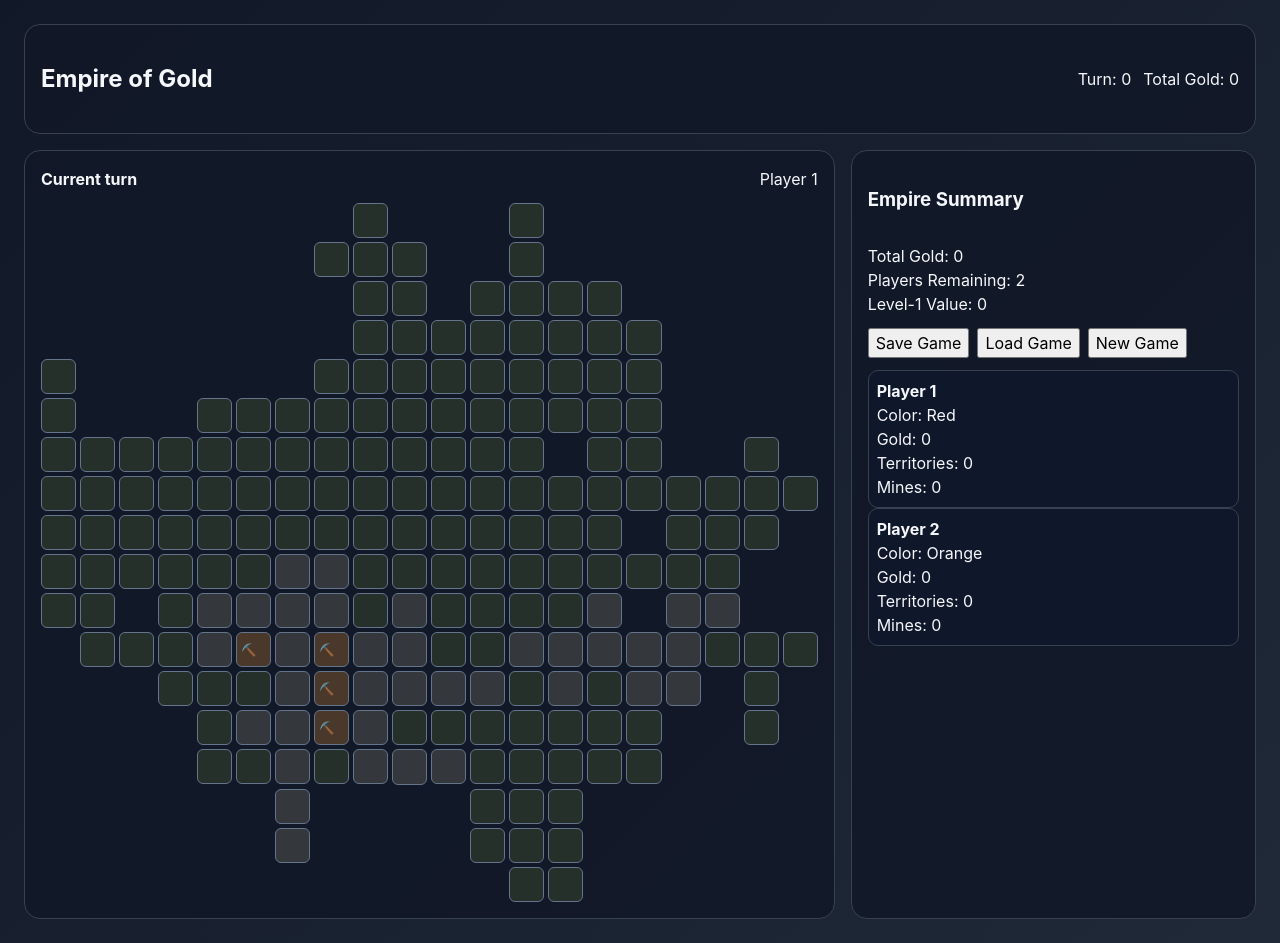
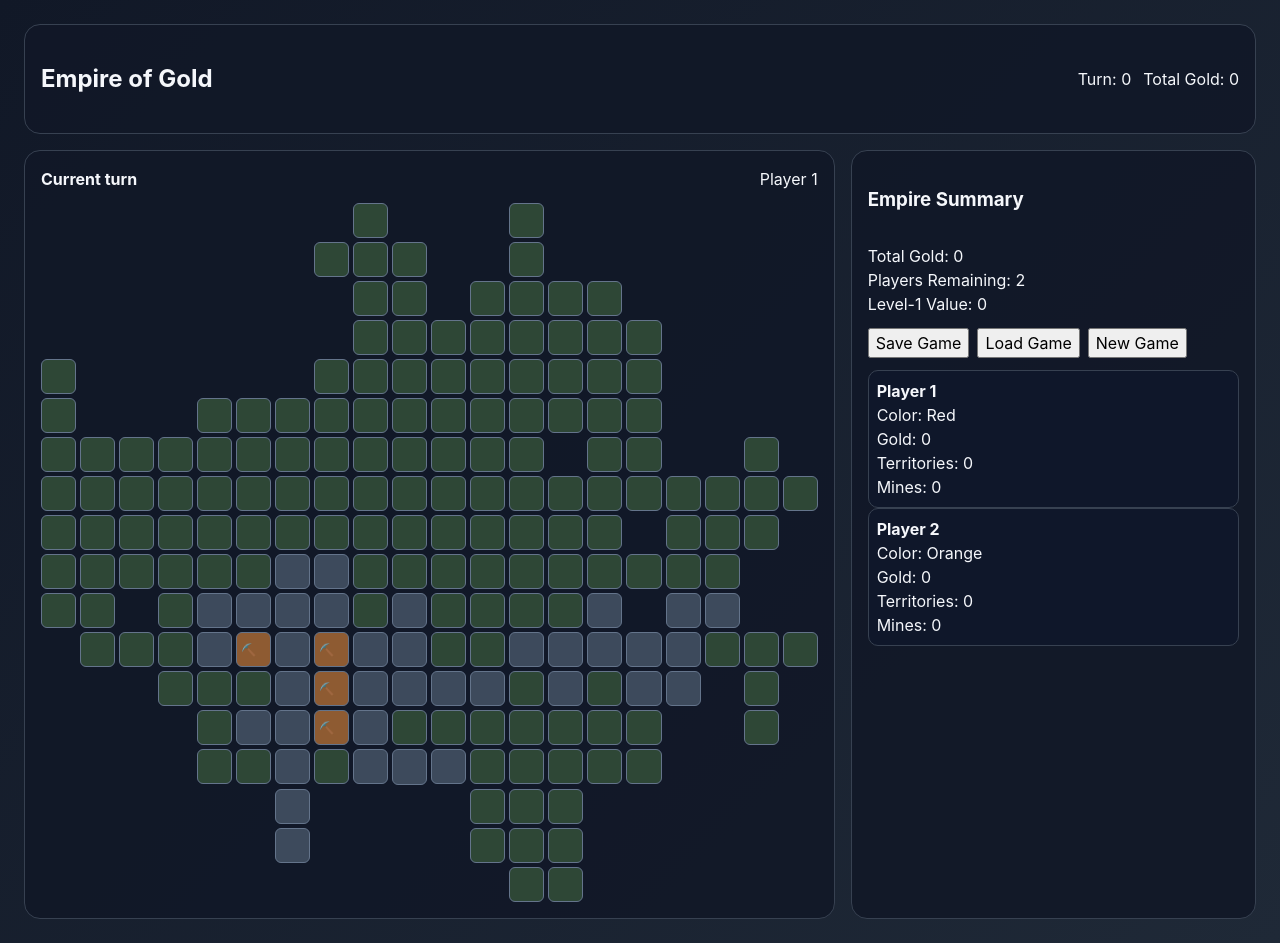
Before and after one commit to dmcote-1991/Empires, a React (Vite) app: page / in a window 1280 px wide. Both pictures are taken after a click on the button "Start Game". Built offline with nearby package versions, Linux system fonts and the light colour scheme.

Commit message:
Update board colors

```diff
--- a/src/styles.css
+++ b/src/styles.css
@@ -40,15 +40,15 @@ button { cursor: pointer; }
 }
 
 .tile.field {
-  background: #26302a;
+  background: #2e4736;
 }
 
 .tile.mountain {
-  background: #34383d;
+  background: #3d4a5c;
 }
 
 .tile.mine {
-  background: #4a382b;
+  background: #8e5b32;
 }
 
 .tile.owned {
```
